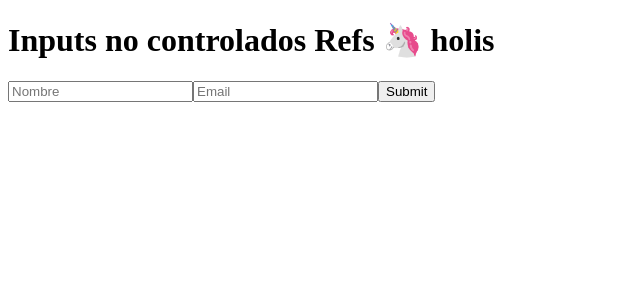
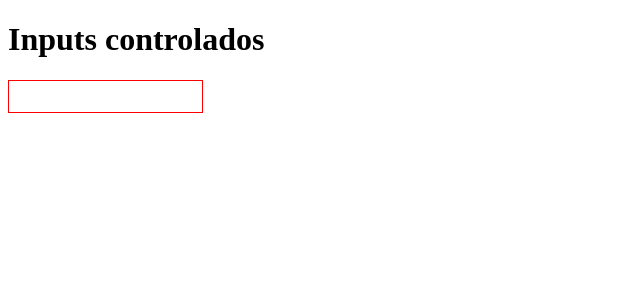
Before and after one commit to GioRosales/react-course, a React (Create React App) app: page / in a window 1280 px wide. Shown: the top 300 px of the page, without its empty margins (0-640 px from the left). Built offline with nearby package versions, Linux system fonts and the light colour scheme.

Commit message:
Controlled Input

```diff
--- a/src/App.js
+++ b/src/App.js
@@ -1,51 +1,38 @@
 import React, { Component } from 'react';
 
-const Unicorn = () => (
-  <span role='img' aria-label='unicornio'>
-    🦄 holis
-  </span>
-)
+class InputControlled extends Component {
+  state = {
+    text: '',
+    valid: false
+  }
 
-class InputNoControlado extends Component {
+  setText = (e) => {
+    const text = e.target.value;
 
-  handleSubmit = (e) => {
-    e.preventDefault();
+    const valid = text.trim() !== '' && text.trim().length > 5
 
-    const nombre  = e.target[0].value;
-    const email   = e.target[1].value;
-
-
-    this.props.onSend({nombre, email})
+    this.setState({text, valid});
   }
 
   render() {
+    const styles = {
+      border: `1px solid ${this.state.valid ? "green" : "red"}`,
+      padding: '0.5rem',
+      outline: 'none'
+    }
     return (
-      <form onSubmit={this.handleSubmit}>
-        <input
-        type="text"
-        placeholder="Nombre" />
-        <input
-        type="text"
-        placeholder="Email" />
-        <input type="submit"/>
-      </form>
+      <input type="text" value={this.state.text} onChange={this.setText} style={styles}/>
     )
   }
 }
 
 class App extends Component {
 
-  send = (data) => {
-    console.log(`${data.nombre}, ${data.email}`)
-  }
-
   render() {
     return (
       <div>
-        <h1>Inputs no controlados Refs <Unicorn /></h1>
-        <InputNoControlado
-          onSend={this.send}
-        />
+        <h1>Inputs controlados</h1>
+        <InputControlled />
       </div>
     )
   }
```
